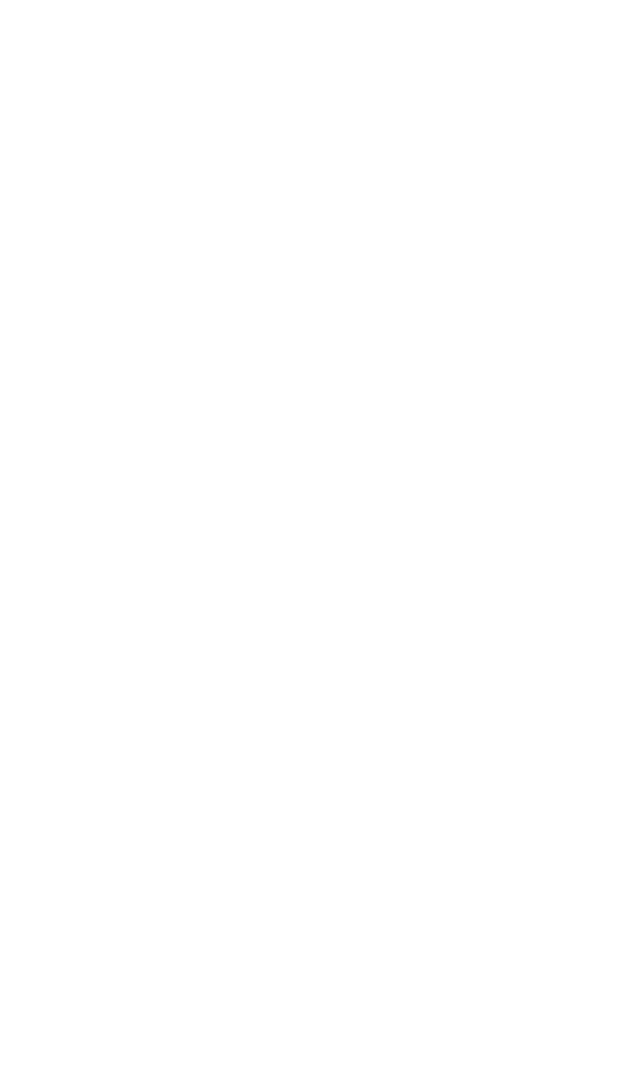
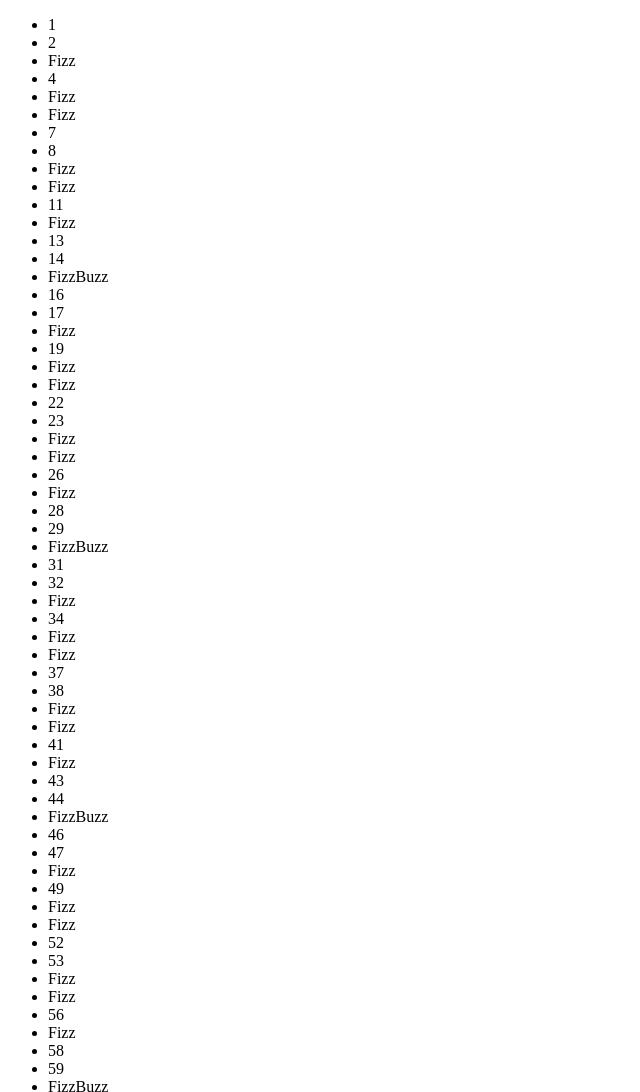
Before and after one commit to Herenyon/js-fizzbuzz, a plain HTML site: page index.html in a window 1280 px wide. Shown: the top 1092 px of the page, without its empty margins (0-640 px from the left). Before the commit the page ends 800 px from the top, so only its background shows below. Drawn offline with Linux system fonts and the light colour scheme.

Commit message:
aggiunta lista html con lo stesso comportamento della console non c'è css

```diff
--- a/index.html
+++ b/index.html
@@ -7,7 +7,10 @@
     <title>Document</title>
 </head>
 <body>
+    <ul class="list">
 
+
+    </ul>
     <script src="js/main.js"></script>
 </body>
 </html>
--- a/js/main.js
+++ b/js/main.js
@@ -1,23 +1,41 @@
 'use strict';
+// const ul per prendere la classe list dall'ul nell'html
+const ul = document.querySelector("ul.list")
+// variabile index non chiamata per dargli il valore all'interno del for
+let index
+// for che fino a 100 continua a loopare
+for (let i = 1; i <= 100; i++) {
+    // if per poter stampare fizzbuzz soltanto al posto dei numeri sia divisibili per 3 che per 5
+    if (i % 3 === 0 && i % 5 === 0) {
 
-for (let i = 1; i <= 100; i++){
+        index = "FizzBuzz";
+        console.log('FizzBuzz');
+        const element = `<li class="box box--${index}">${index}</li>`;
+        ul.innerHTML += element;
+    }
+    // else if per poter stampare buzz solo al posto dei numeri divisibili per 5
+    else if (i % 5 === 0) {
 
-    if (i % 3 === 0 && i % 5 === 0){
+        const element = `<li class="box box--${index}">${index}</li>`;
+        ul.innerHTML += element;
+        index = "Buzz";
+        console.log('Buzz');
+    }
+    // else if per poter stampare buzz solo al posto dei numeri divisibili per 3
+    else if (i % 3 === 0) {
 
-        console.log('FizzBuzz');
+        index = "Fizz";
+        console.log('Fizz');
+        const element = `<li class="box box--${index}">${index}</li>`;
+        ul.innerHTML += element;
+    }
+    // else per stampare tutti gli altri numeri che non vengno compresi dalle condizioni precedenti
+    else {
+
+        console.log(i);
+        const element = `<li class="box box--${i}">${i}</li>`;
+        ul.innerHTML += element;
+
     }
 
-    else if (i % 5 === 0) {
-        console.log('Buzz');
-    }
-
-    else if (i % 3 === 0){
-
-        console.log('Fizz');
-    }
-
-    else{
-        console.log(i);
-
-    }
 }
```
